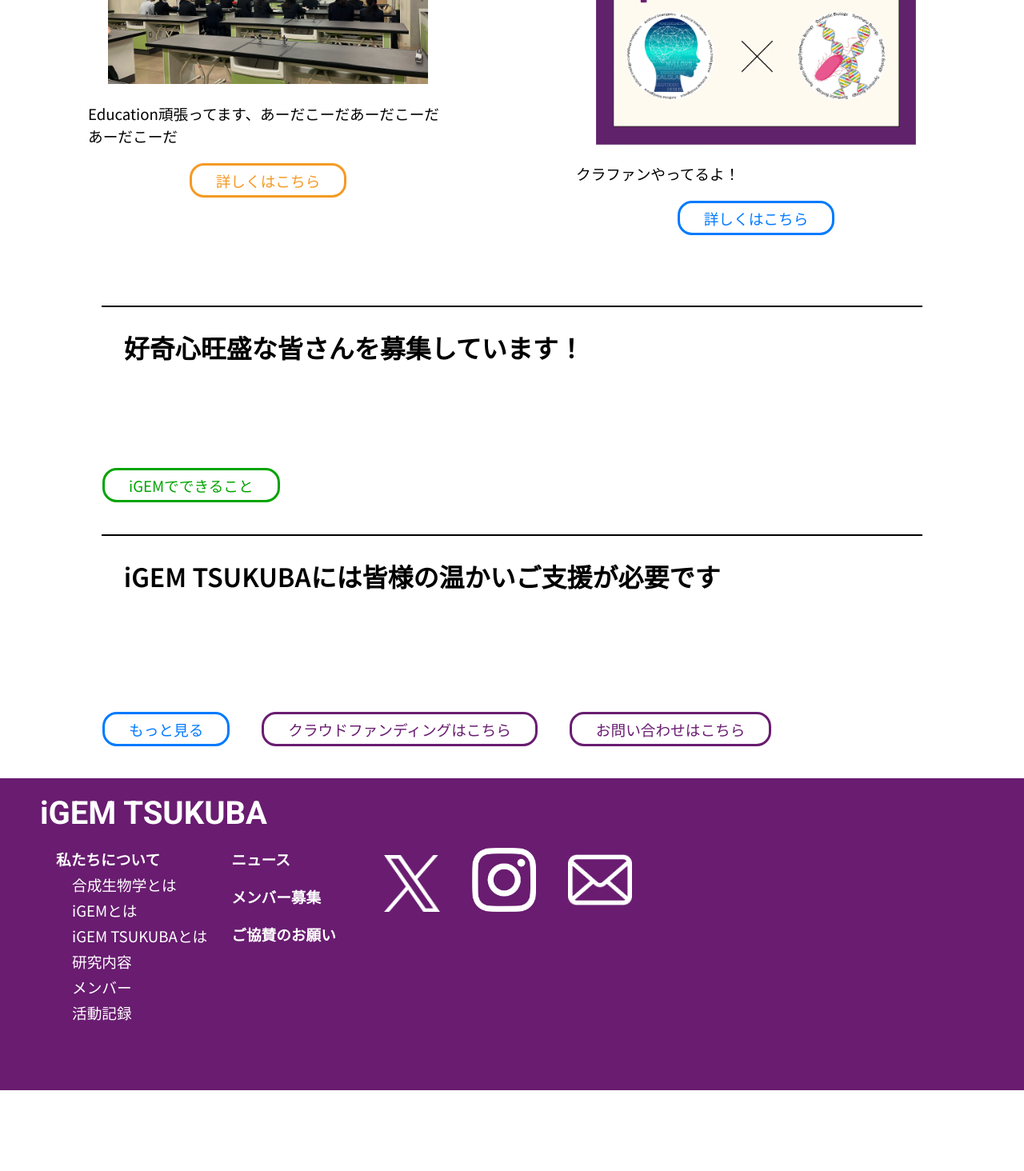
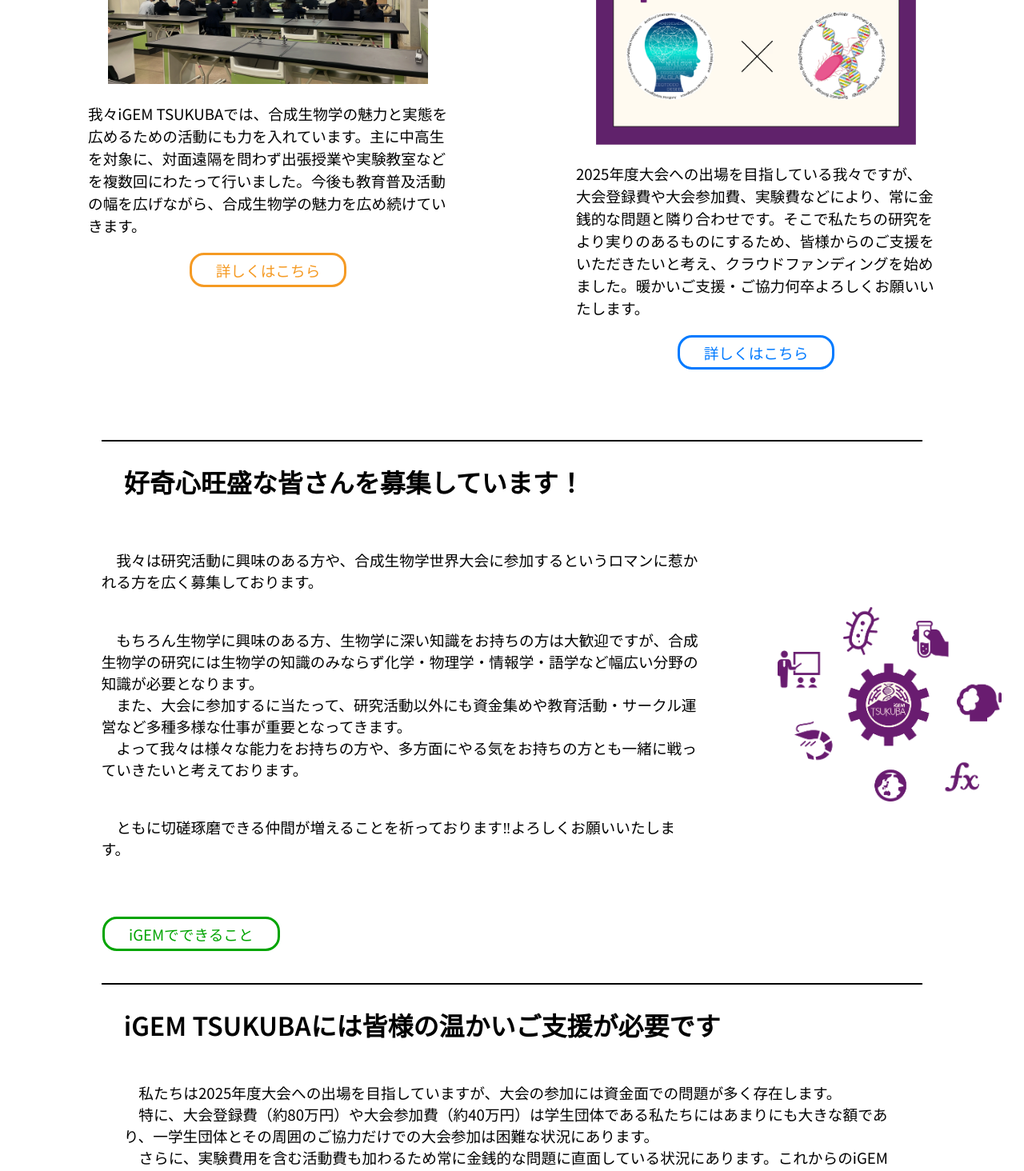
Before and after one commit to igem-tsukuba/igem-tsukuba.github.io, a React (Create React App) app: page / in a window 1280 px wide. Shown: the part 1400-2864 px from the top of the page at 80% size. Before the commit the page ends 2839 px from the top, so only its background shows below. Built offline with nearby package versions, Linux system fonts and the light colour scheme.

Commit message:
後方の文章画像挿入

```diff
--- a/src/pages/Home.tsx
+++ b/src/pages/Home.tsx
@@ -6,8 +6,10 @@
 import Newsfeed from '../components/news_piece/Newsfeed';
 import Button from '../components/button/Button';
 import Banner from '../components/banner/Banner';
+import Image from '../components/image/Image';
 import Footer from '../components/footer/Footer';
 
+// カルーセル用の変数設定
 const images = [
     `${process.env.PUBLIC_URL}/pages/about_us/About_iGEM/medal.webp`,
     `${process.env.PUBLIC_URL}/pages/Home/groupPhoto.webp`,
@@ -109,33 +111,49 @@
                 <Banner
                     src="pages/Home/education.webp"
                     alt="Eduの写真"
-                    text="Education頑張ってます、あーだこーだあーだこーだあーだこーだ"
+                    text="我々iGEM TSUKUBAでは、合成生物学の魅力と実態を広めるための活動にも力を入れています。主に中高生を対象に、対面遠隔を問わず出張授業や実験教室などを複数回にわたって行いました。今後も教育普及活動の幅を広げながら、合成生物学の魅力を広め続けていきます。"
                     buttonLabel="詳しくはこちら"
                     buttonColor="#F59A23"
-                    link="/news" />
+                    link="/about/log" />
                 <Banner
                     src="pages/Sponsership/cloudfinding.webp"
                     alt="Eduの写真"
-                    text="クラファンやってるよ！"
+                    text="2025年度大会への出場を目指している我々ですが、大会登録費や大会参加費、実験費などにより、常に金銭的な問題と隣り合わせです。そこで私たちの研究をより実りのあるものにするため、皆様からのご支援をいただきたいと考え、クラウドファンディングを始めました。暖かいご支援・ご協力何卒よろしくお願いいたします。"
                     buttonLabel="詳しくはこちら"
                     buttonColor="#007AFF"
                     link="/sponsorship" />
             </div>
+
             <hr style={{ border:"1px solid black", width: "80%" }} />
+
             <Title
                 text='好奇心旺盛な皆さんを募集しています！'/>
-            <Paragraph
-                text=''/>
+            <div style={{marginLeft: "0%", marginRight: "0%", display: "flex", justifyContent: "center"}}>
+                <div >
+                    <Paragraph
+                        text='　我々は研究活動に興味のある方や、合成生物学世界大会に参加するというロマンに惹かれる方を広く募集しております。'/>
+                    <Paragraph
+                        text='　もちろん生物学に興味のある方、生物学に深い知識をお持ちの方は大歓迎ですが、合成生物学の研究には生物学の知識のみならず化学・物理学・情報学・語学など幅広い分野の知識が必要となります。\r\n　また、大会に参加するに当たって、研究活動以外にも資金集めや教育活動・サークル運営など多種多様な仕事が重要となってきます。\r\n　よって我々は様々な能力をお持ちの方や、多方面にやる気をお持ちの方とも一緒に戦っていきたいと考えております。'/>
+                    <Paragraph
+                        text='　ともに切磋琢磨できる仲間が増えることを祈っております‼よろしくお願いいたします。'/>
+                </div>
+                <Image src="pages/Home/home_recruites.webp" alt="iGEMではさまざまなことに取り組むことができます" caption="" margin='0 20% 0 0'/>
+            </div>
             <Button
                 label='iGEMでできること'
                 textColor='#00A400'
                 backgroundColor='#FFFFFF'
                 link='/recruitment'/>
+
             <hr style={{ border:"1px solid black", width: "80%" }} />
+
             <Title
                 text='iGEM TSUKUBAには皆様の温かいご支援が必要です'/>
             <Paragraph
-                text=''/>
+                text='　私たちは2025年度大会への出場を目指していますが、大会の参加には資金面での問題が多く存在します。\r\n　特に、大会登録費（約80万円）や大会参加費（約40万円）は学生団体である私たちにはあまりにも大きな額であり、一学生団体とその周囲のご協力だけでの大会参加は困難な状況にあります。\r\n　さらに、実験費用を含む活動費も加わるため常に金銭的な問題に直面している状況にあります。これからのiGEM TSUKUBAが活動を継続するには金銭面は喫緊の課題です。'/>
+            <Paragraph
+                text='　そこで、私たちの研究活動を実りあるものにするために、みなさまからのご支援をいただきたいと考えこのクラウドファンディングを始めました。'/>
+
             <div style={{ display: "flex", justifyContent: 'flex-start' }}>
                 <Button
                     label='もっと見る'
```
